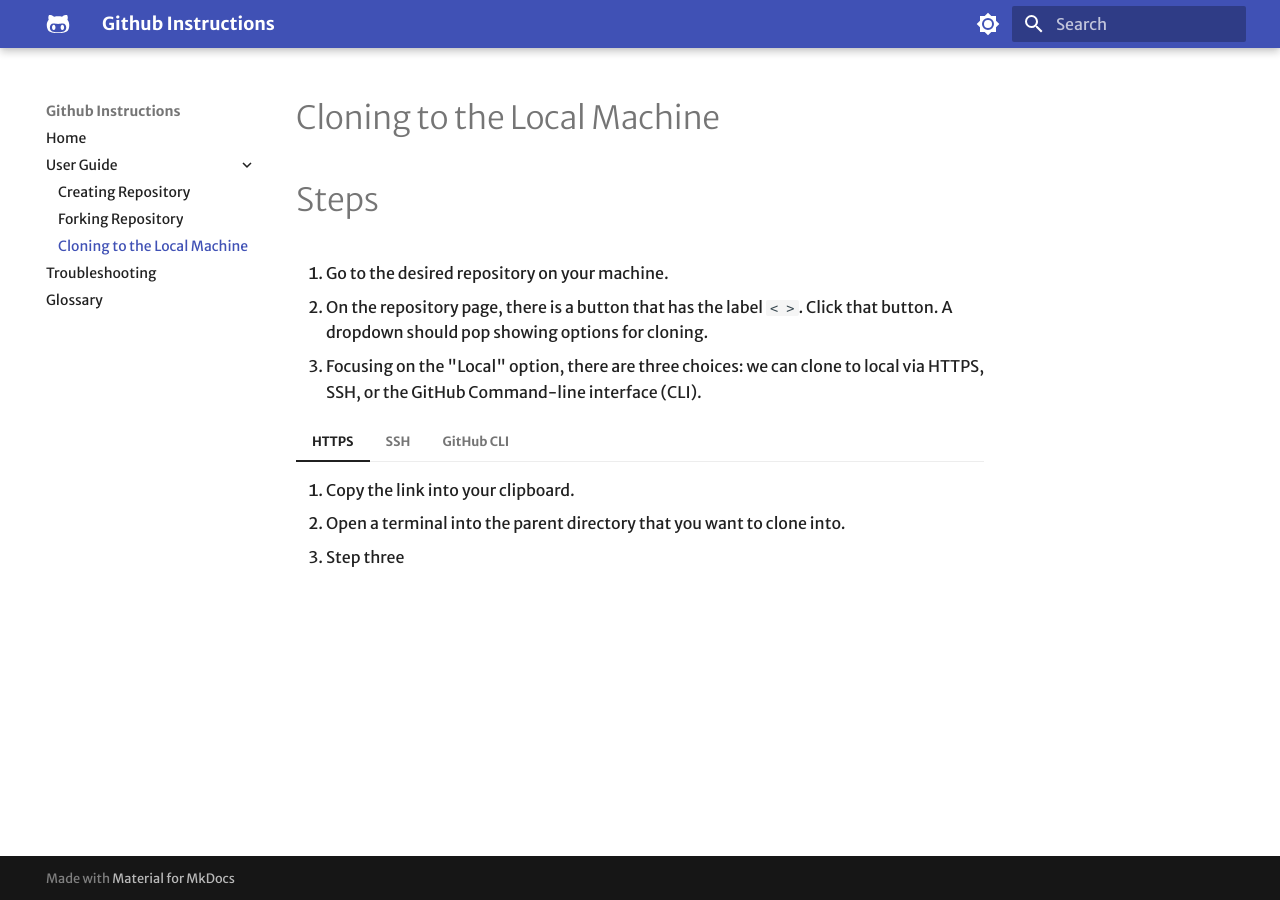
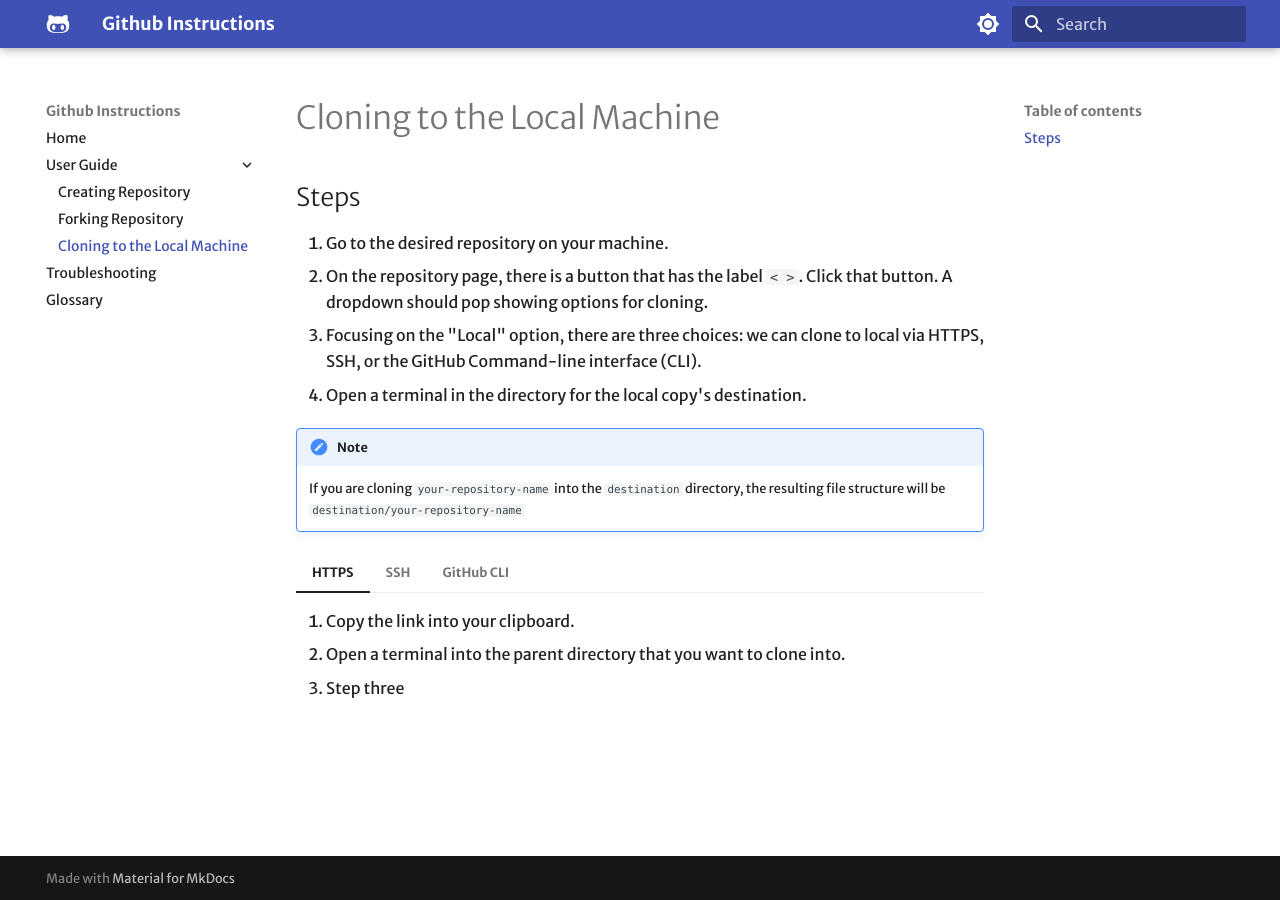
Before and after one commit to Ryan485/COMM2216-Final-Assignment, an MkDocs documentation site: the page built from docs/cloning.md, in a window 1280 px wide. Built offline with MkDocs 1.6.1 and Material for MkDocs 9.7.7, drawn with Linux system fonts in a browser that asks for light colours; some web fonts are replaced.

Commit message:
resize header

```diff
--- a/docs/cloning.md
+++ b/docs/cloning.md
@@ -1,10 +1,18 @@
 Cloning to the Local Machine
 ==
 
-# Steps
+## Steps
 1. Go to the desired repository on your machine.
 2. On the repository page, there is a button that has the label `< >`. Click that button. A dropdown should pop showing options for cloning.
 3. Focusing on the "Local" option, there are three choices: we can clone to local via HTTPS, SSH, or the GitHub Command-line interface (CLI).
+4. Open a terminal in the directory for the local copy's destination.
+
+!!! note
+
+    If you are cloning `your-repository-name`
+    into the `destination` directory,
+    the resulting file structure will be
+    `destination/your-repository-name`
 
 === "HTTPS"
 
```
